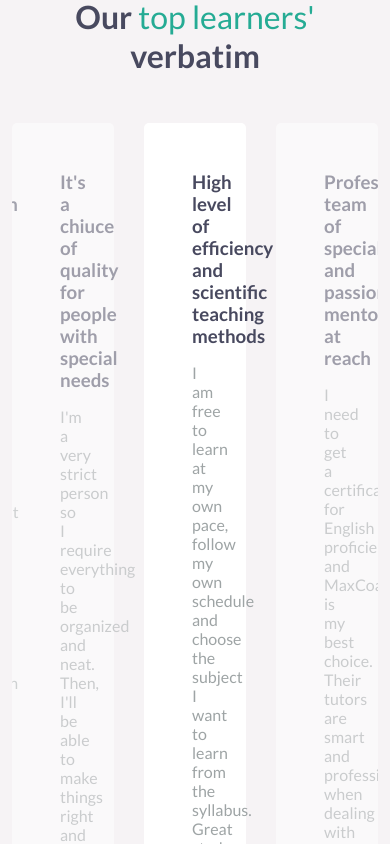
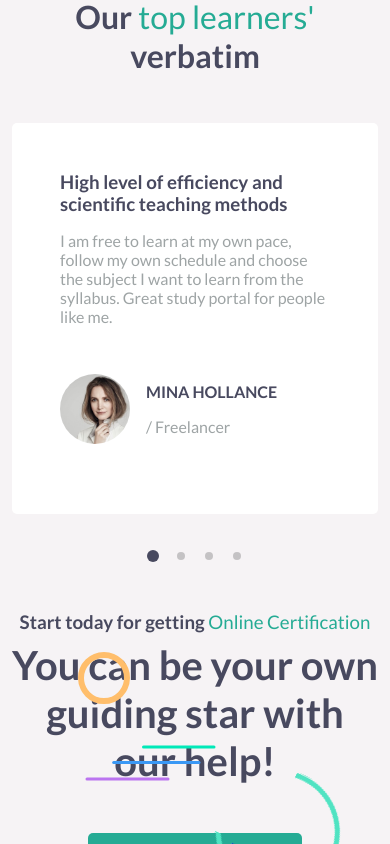
Before and after one commit to GianlucaBenassi/proj-html-vuejs, a Vue app: page / in a window 390 px wide. Shown: the part 4900-5744 px from the top of the page. Built offline with nearby package versions, Linux system fonts and the light colour scheme.

Commit message:
CustomSwiper responsive

```diff
--- a/src/components/commons/CustomSwiper.vue
+++ b/src/components/commons/CustomSwiper.vue
@@ -69,8 +69,20 @@ export default {
     data() {
         return {
             swiperOptions: {
-                slidesPerView: 3,
-                spaceBetween: 30,
+                breakpoints: {
+                    0: {
+                        slidesPerView: 1,
+                        spaceBetween: 20
+                    },
+                    768: {
+                        slidesPerView: 2,
+                        spaceBetween: 30
+                    },
+                    992: {
+                        slidesPerView: 3,
+                        spaceBetween: 40
+                    }
+                },
                 loop: true,
                 centeredSlides: true,
                 speed: 800,
```
